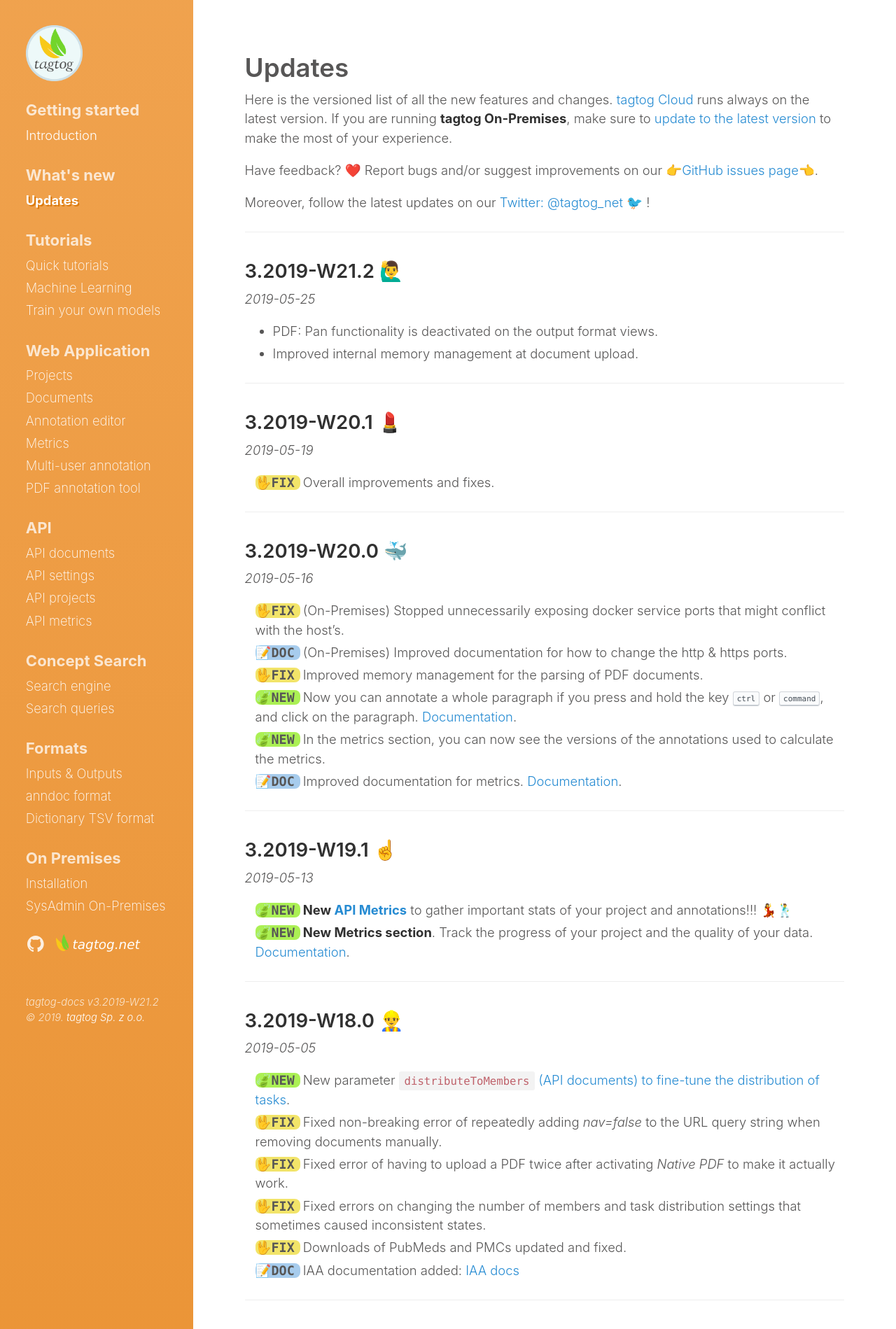
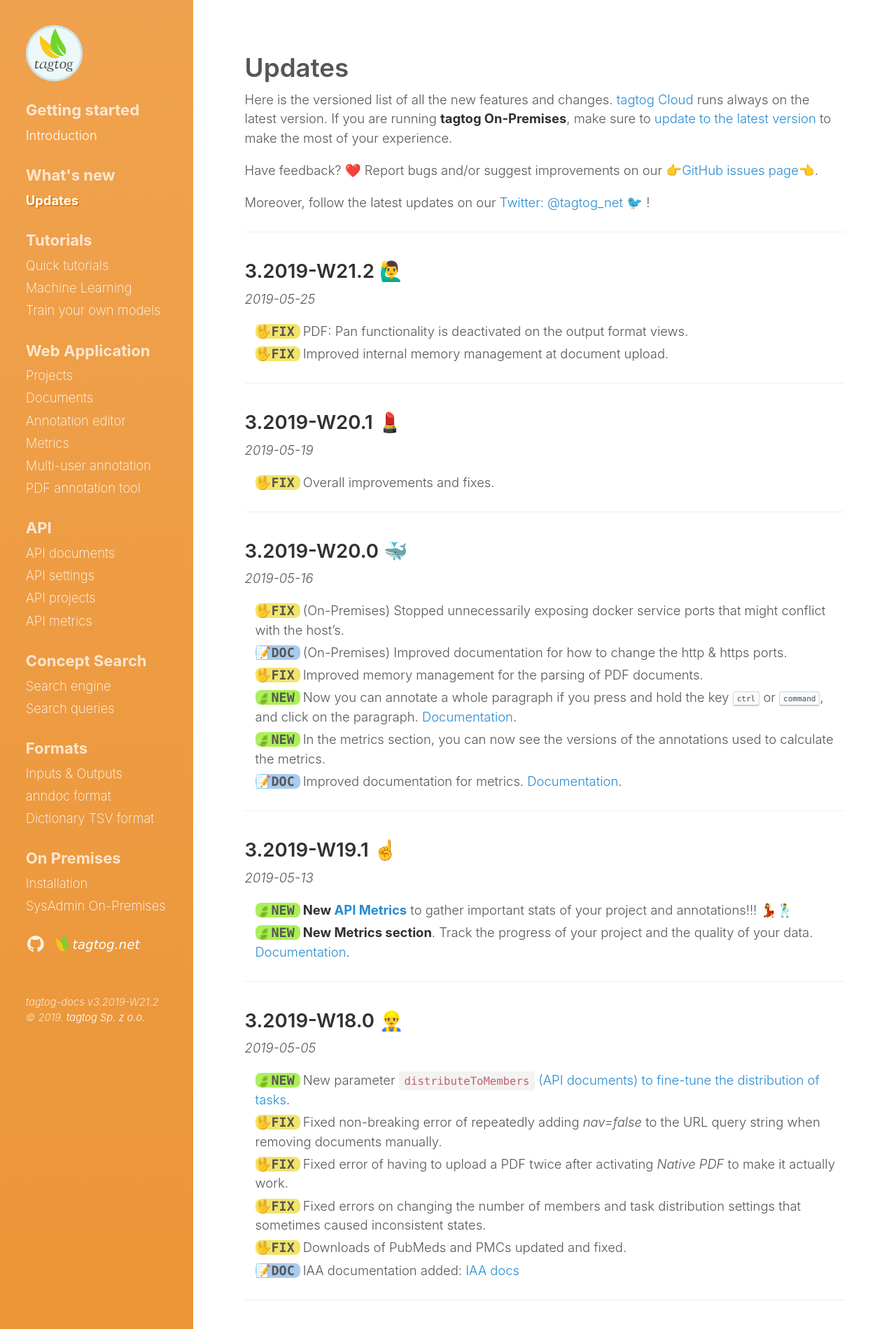
Before and after one commit to tagtogorg/tagtog-doc, a Jekyll site: the page built from updates.md, in a window 1280 px wide. Shown: the top 1899 px of the page at 70% size. Built offline with Jekyll 4.4.1, drawn with Linux system fonts in a browser that asks for light colours; nearby versions of some CDN libraries; emoji names are drawn with the system emoji font.

Commit message:
add class updates

```diff
--- a/updates.md
+++ b/updates.md
@@ -17,7 +17,7 @@ Moreover, follow the latest updates on our [Twitter: @tagtog_net 🐦](https://t
 ## 3.2019-W21.2 🙋‍♂️
 _2019-05-25_
 
-<ul>
+<ul class="updates">
   <li class="fix"><span markdown="1">PDF: Pan functionality is deactivated on the output format views.</span></li>
   <li class="fix"><span markdown="1">Improved internal memory management at document upload.</span></li>
 </ul>
```
